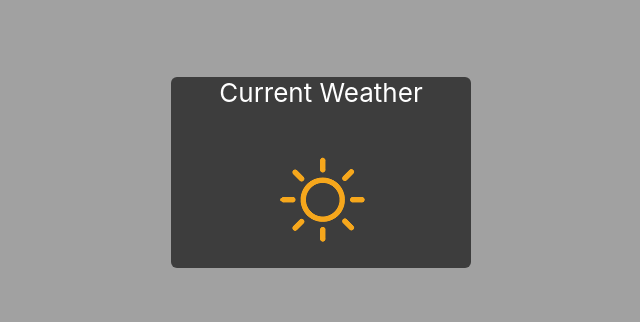
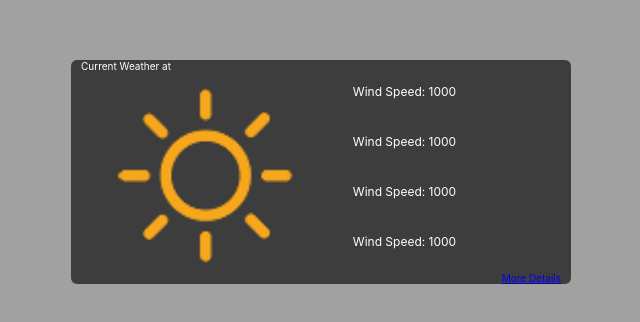
Before and after one commit to d-c-c-c/NWS-Parser, a React (Create React App) app in the folder weather-display/: page / in a window 1280 px wide. Shown: the part 238-560 px from the top of the page, without its empty margins (319-959 px from the left). Built offline with nearby package versions, Linux system fonts and the light colour scheme; no server answers.

Commit message:
displaying temp and weather; details wip

```diff
--- a/weather-display/src/components/current-weather.css
+++ b/weather-display/src/components/current-weather.css
@@ -1,10 +1,56 @@
+/*Section for the weather display box itself*/
 .weatherContainer {
-    width: 300px;
+    width: 500px;
     border-radius: 6px;
     background-color: rgb(61, 61, 61);
     margin: 20px auto 0 auto;
 }
 
-.weatherHeader {
+.weatherHeader, .weatherFooter {
+    display:flex;
+    align-items: flex-start;
+    margin-left: 10px;
+    margin-right:10px;
+    font-size: 10px;
+}
 
+.weatherFooter {
+    justify-content: space-between;
 }
+
+/*Section for all the weather information */
+.weatherInfo {
+    height: 200px;
+    display:flex;
+    justify-content: space-between;
+    align-items: center;
+}
+
+.temperature {
+    font-weight: 700;
+    font-size: 45px;
+    letter-spacing: -2px;
+    width:auto;
+}
+
+.weather-description {
+    margin-bottom: 5px;
+}
+
+.details {
+    width: 50%;
+    height: 100%;
+    padding-left: 20px;
+    display: flex;
+    flex-wrap: wrap;
+}
+.param-row {
+    font-size: 12px;
+    display: flex;
+    justify-content: space-between;
+    flex: 100%;
+}
+
+.weather-icon {
+    width: 300px;
+}
--- a/weather-display/src/components/current-weather.js
+++ b/weather-display/src/components/current-weather.js
@@ -29,13 +29,30 @@ const CurrentWeather = () => {
     });
     return (
         <div className = "weatherContainer">
-            <div className = "weatherHeader">Current Weather</div>
-            <div className ="top">
-                <p className = "location">{data.location}</p>
-                <p className = "weather-description">{data.weather}</p>
+            <div className = "weatherHeader">Current Weather at {data.location}</div>
+            <div className ="weatherInfo">
                 <img alt = "weather" className = "weather-icon" src="icons/01d.png" />
+                <p className = "temperature">{data.temperature}</p>
+                <div className = "details">
+                    <p className="param-row">
+                        <span className = "param-details">Wind Speed: 1000</span>
+                    </p>
+                    <p className="param-row">
+                        <span className = "param-details">Wind Speed: 1000</span>
+                    </p>
+                    <p className="param-row">
+                        <span className = "param-details">Wind Speed: 1000</span>
+                    </p>
+                    <p className="param-row">
+                        <span className = "param-details">Wind Speed: 1000</span>
+                    </p>
+                </div>
+
             </div>
-
+            <div className = "weatherFooter">
+                <span className = "weather-description">{data.weather}</span>
+                <a href="FILLER">More Details</a>
+            </div>
         </div>
     );
 }
```
